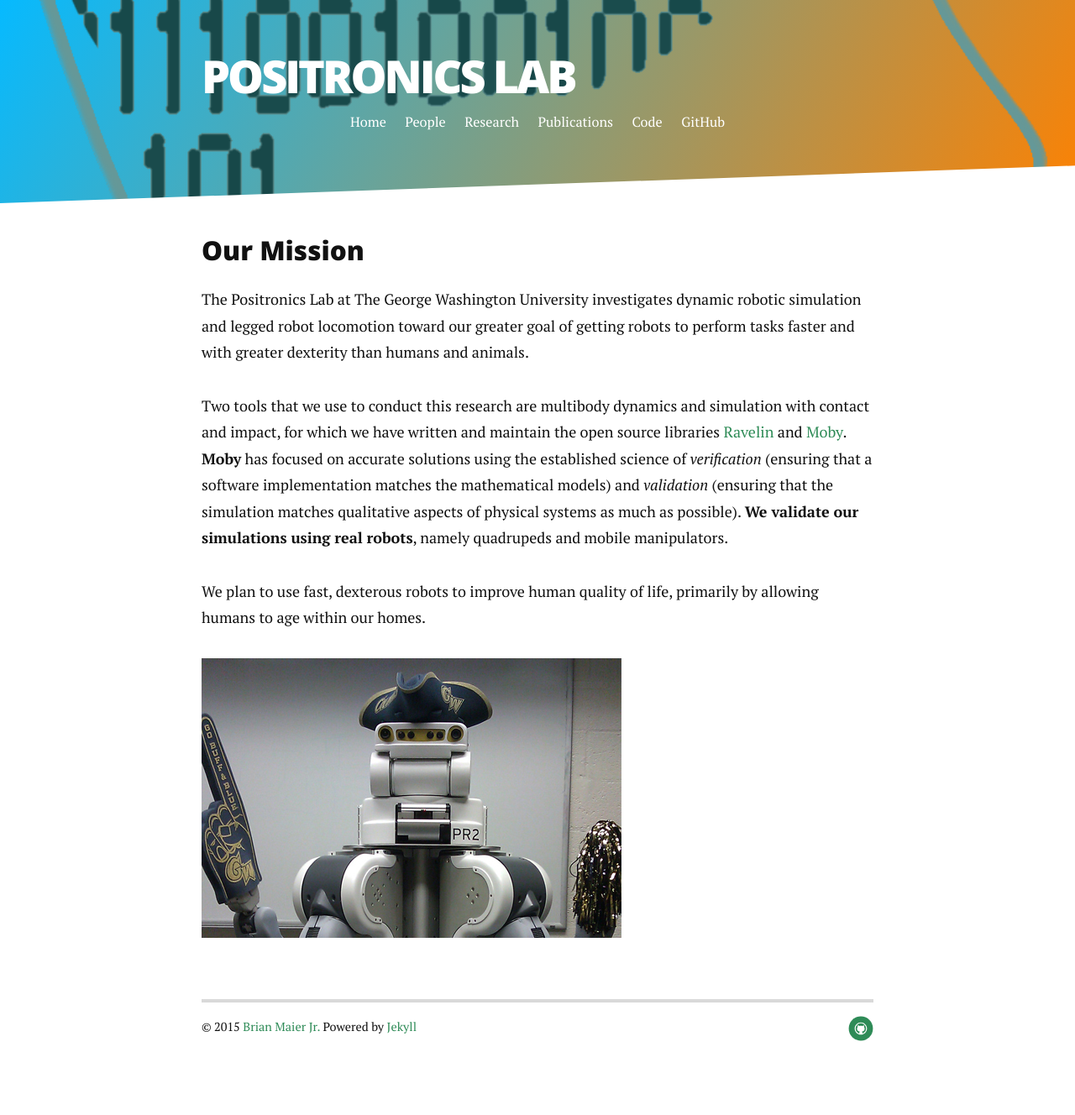
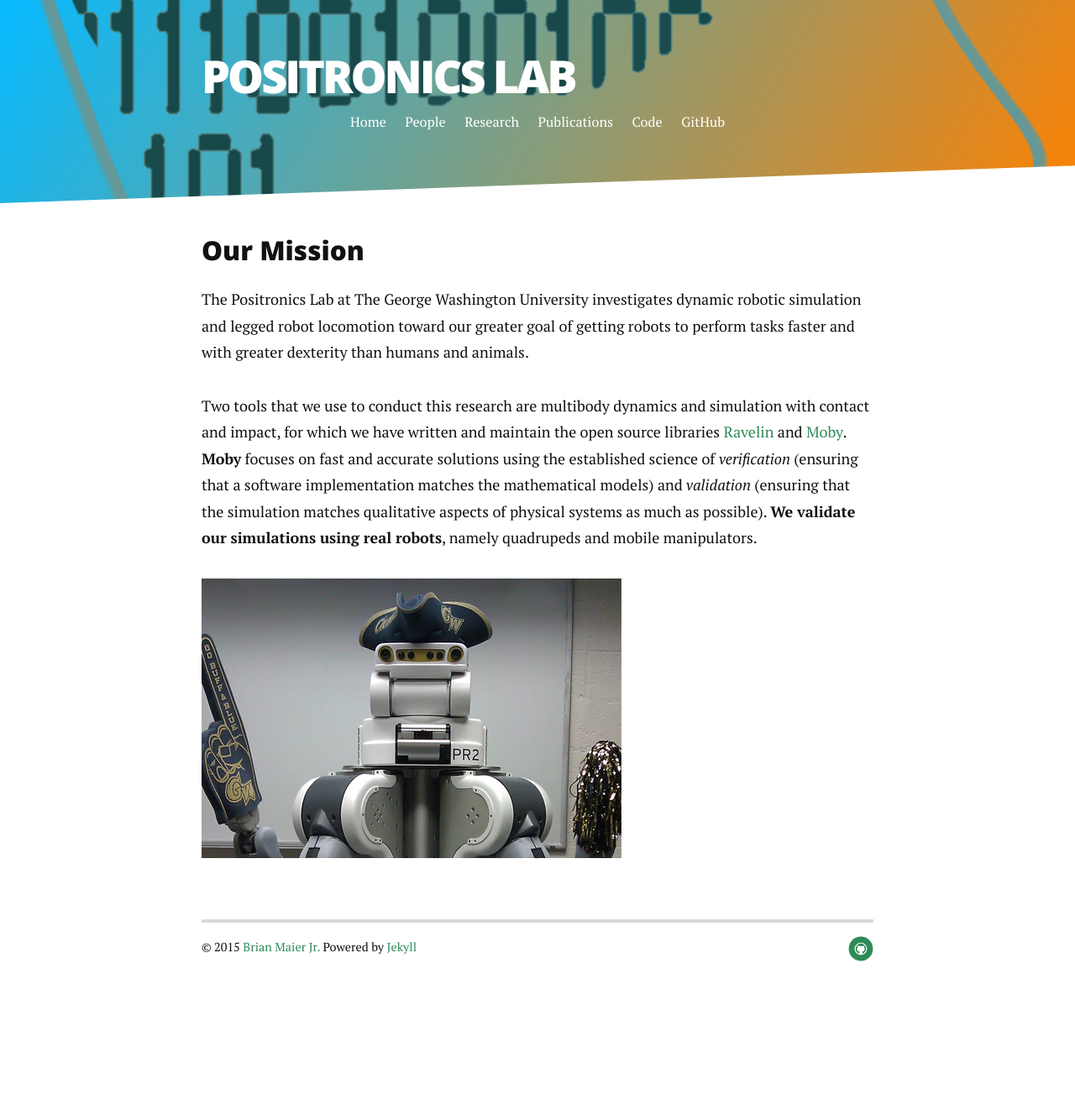
Before and after one commit to PositronicsLab/positronicslab.github.io, a Jekyll site: the page built from index.md, in a window 1280 px wide. Shown: the whole page at 84% size. Built offline with Jekyll 4.4.1, drawn with Linux system fonts in a browser that asks for light colours; nearby versions of some CDN libraries; Markdown is read by kramdown in place of the engine named in the settings; after the commit the page ends 1233 px from its top, so only the background shows below that.

Commit message:
Updated index

```diff
--- a/index.md
+++ b/index.md
@@ -5,15 +5,14 @@ layout: default
 
 The Positronics Lab at The George Washington University investigates dynamic robotic simulation and legged robot locomotion toward our greater goal of getting robots to perform tasks faster and with greater dexterity than humans and animals.
 
-Two tools that we use to conduct this research are multibody dynamics and simulation with contact and impact, for which we have written and maintain the open source libraries [Ravelin] and [Moby]. **Moby** has focused on accurate solutions
+Two tools that we use to conduct this research are multibody dynamics and simulation with contact and impact, for which we have written and maintain the open source libraries [Ravelin] and [Moby]. **Moby** focuses on fast and accurate
+solutions
 using the established science of _verification_ (ensuring that a software
 implementation matches the mathematical models) and _validation_ (ensuring
 that the simulation matches qualitative aspects of physical systems as much
 as possible). **We validate our simulations using real robots**, namely
 quadrupeds and mobile manipulators.
 
-We plan to use fast, dexterous robots to improve human quality of life, primarily by allowing humans to age within our homes.
-
 [Ravelin]: /Ravelin
 [Moby]: /Moby
 [Pacer]: https://github.com/PositronicsLab/Pacer
```
